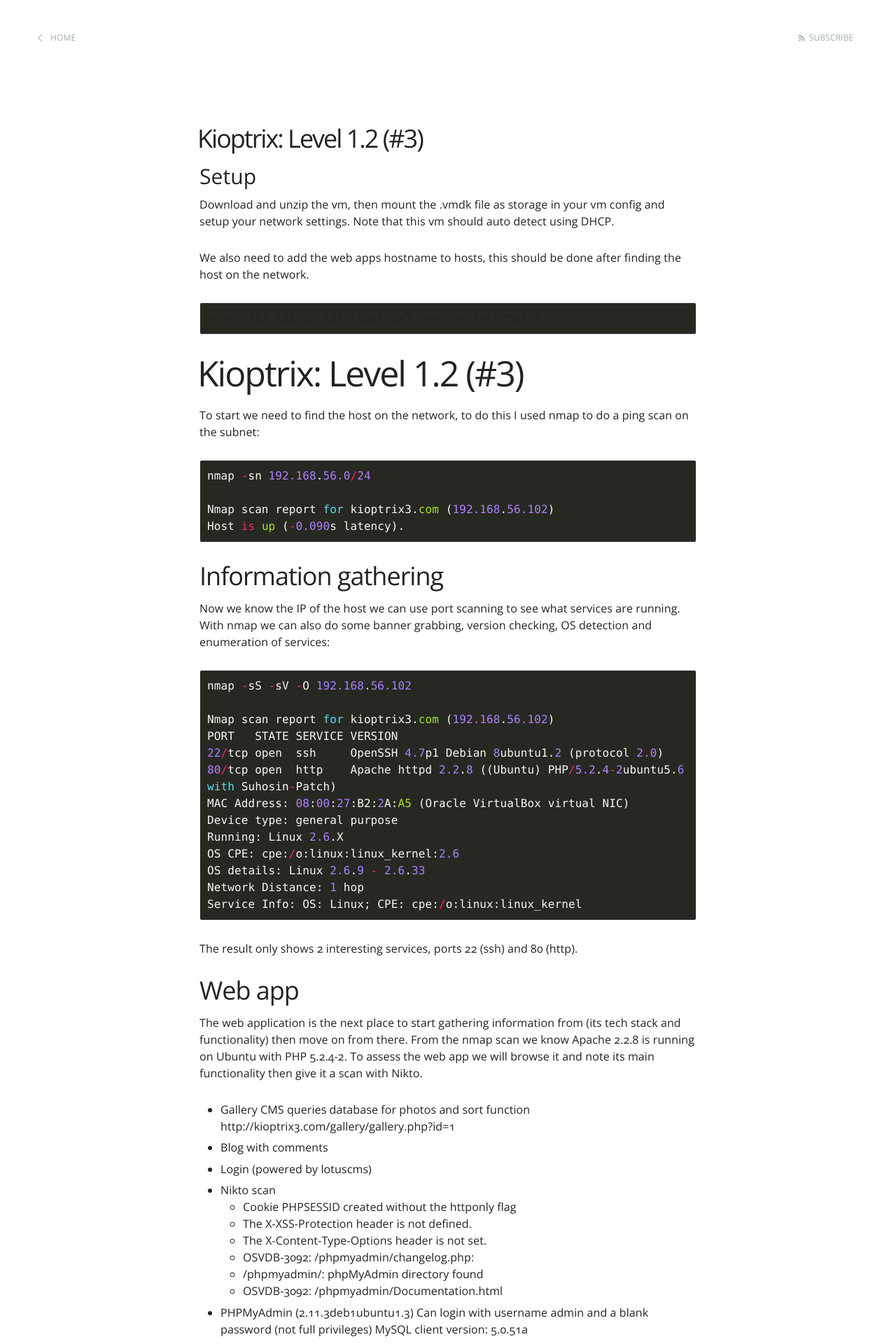
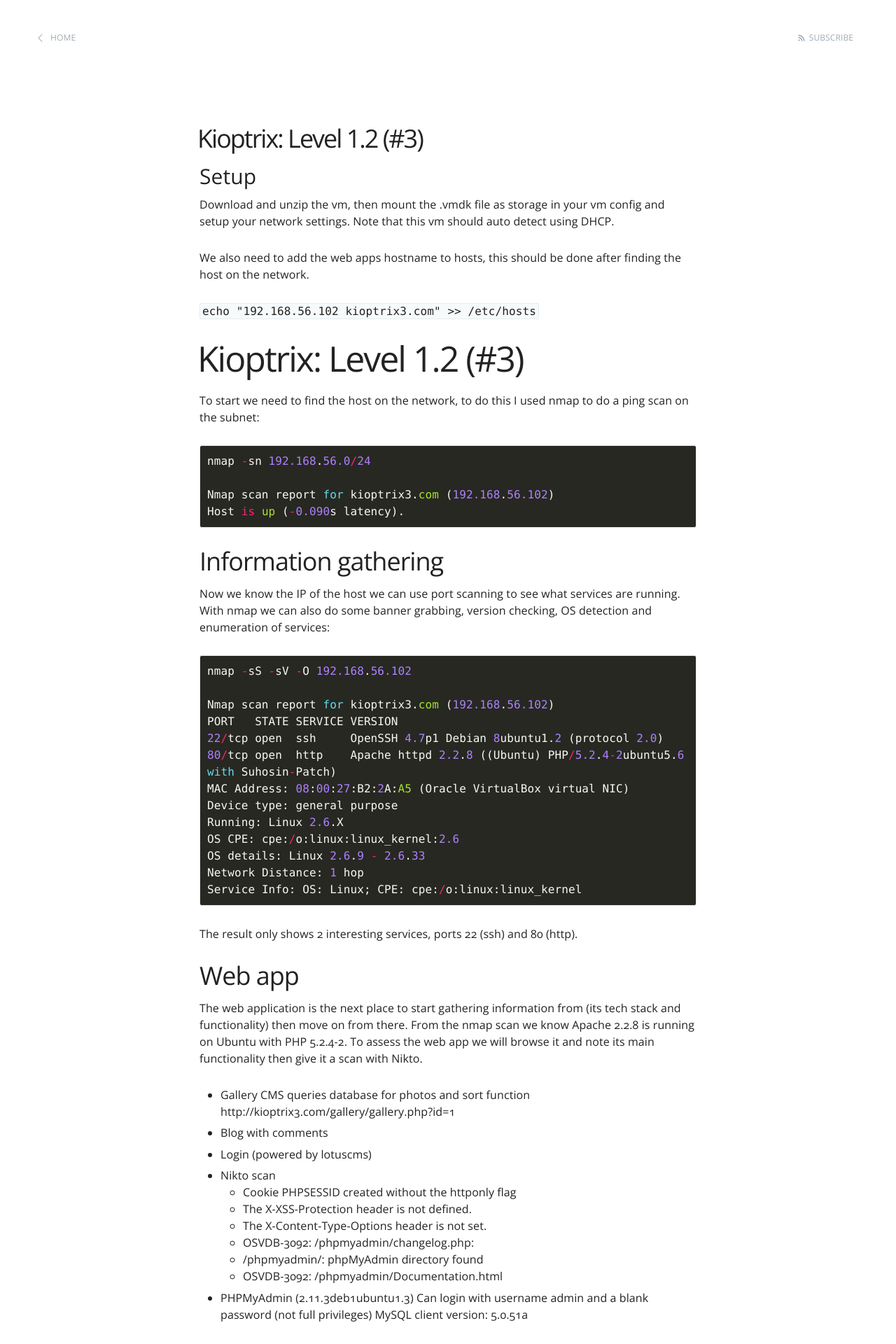
Before and after one commit to cptpugwash/cptpugwash.github.io, a Jekyll site: the page built from _posts/2017-04-01-kioptrix-level-1-2-3.md, in a window 1280 px wide. Shown: the top 1920 px of the page at 70% size. Built offline with Jekyll 4.4.1, drawn with Linux system fonts in a browser that asks for light colours.

```diff
--- a/_posts/2017-04-01-kioptrix-level-1-2-3.md
+++ b/_posts/2017-04-01-kioptrix-level-1-2-3.md
@@ -10,7 +10,7 @@ Download and unzip the vm, then mount the .vmdk file as storage in your vm confi
 
 We also need to add the web apps hostname to hosts, this should be done after finding the host on the network.
 
-	echo "192.168.56.102 kioptrix3.com" >> /etc/hosts
+`echo "192.168.56.102 kioptrix3.com" >> /etc/hosts`
 
 
 # Kioptrix: Level 1.2 (#3)
```
